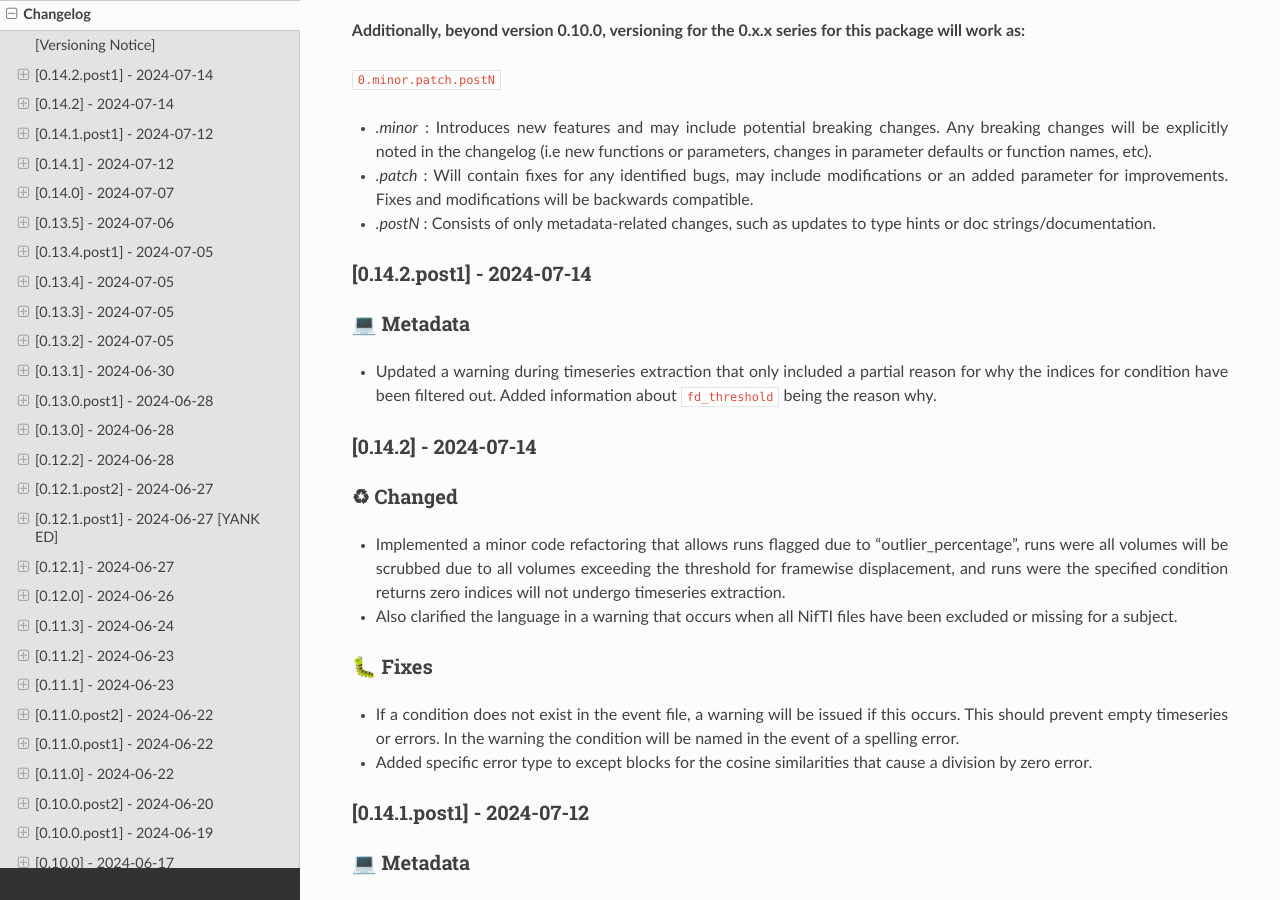
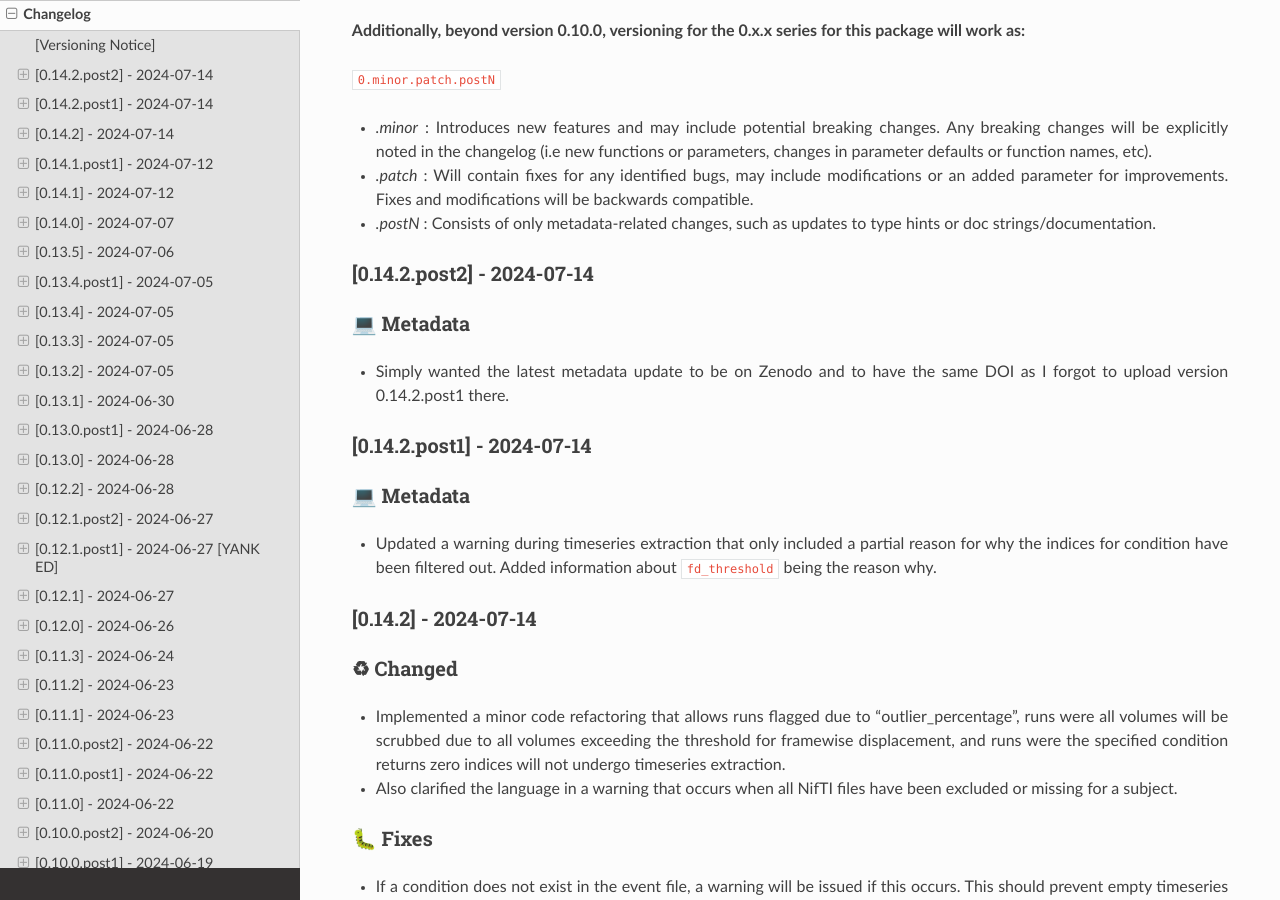
Before and after one commit to donishadsmith/neurocaps, a Sphinx documentation site: the page built from docs/changelog.rst, in a window 1280 px wide and 900 px high, scrolled down 840 px. Built offline with Sphinx 7.4.7 and the Read the Docs theme 2.0.0, drawn with Linux system fonts in a browser that asks for light colours.

Commit message:
metadata update for DOI

```diff
--- a/CHANGELOG.md
+++ b/CHANGELOG.md
@@ -41,6 +41,11 @@ noted in the changelog (i.e new functions or parameters, changes in parameter de
 - *.patch* : Will contain fixes for any identified bugs, may include modifications or an added parameter for improvements.
 Fixes and modifications will be backwards compatible.
 - *.postN* : Consists of only metadata-related changes, such as updates to type hints or doc strings/documentation.
+
+## [0.14.2.post2] - 2024-07-14
+### 💻 Metadata
+- Simply wanted the latest metadata update to be on Zenodo and to have the same DOI as I forgot to upload
+version 0.14.2.post1 there.
 
 ## [0.14.2.post1] - 2024-07-14
 ### 💻 Metadata
--- a/docs/introduction.rst
+++ b/docs/introduction.rst
@@ -5,7 +5,7 @@
    :alt: Latest Version
 
 .. image:: https://img.shields.io/badge/DOI-10.5281%2Fzenodo.11642615-blue
-   :target: https://doi.org/10.5281/zenodo.12738819
+   :target: https://doi.org/10.5281/zenodo.12739454
    :alt: DOI
 
 .. image:: https://github.com/donishadsmith/neurocaps/actions/workflows/testing.yaml/badge.svg
@@ -25,7 +25,7 @@ Citing
 ======
 ::
 
-  Smith, D. (2024). neurocaps. Zenodo. https://doi.org/10.5281/zenodo.12738819
+  Smith, D. (2024). neurocaps. Zenodo. https://doi.org/10.5281/zenodo.12739454
 
 Usage
 =====
--- a/neurocaps/__init__.py
+++ b/neurocaps/__init__.py
@@ -3,4 +3,4 @@ from . import analysis, extraction
 __all__=["analysis", "extraction"]
 
 # Version in single place
-__version__ = "0.14.2.post1"
+__version__ = "0.14.2.post2"
```
Also changed, not shown: README.md (+1 -1 lines).
